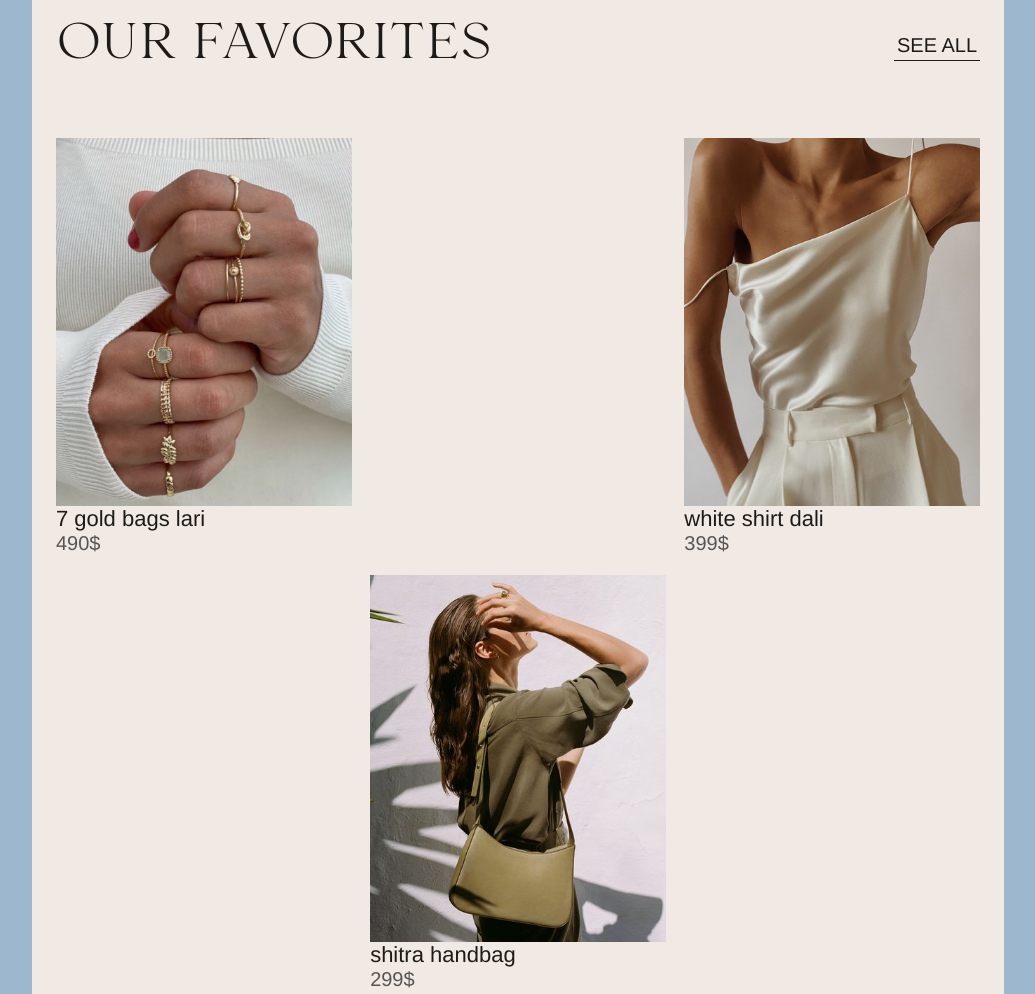
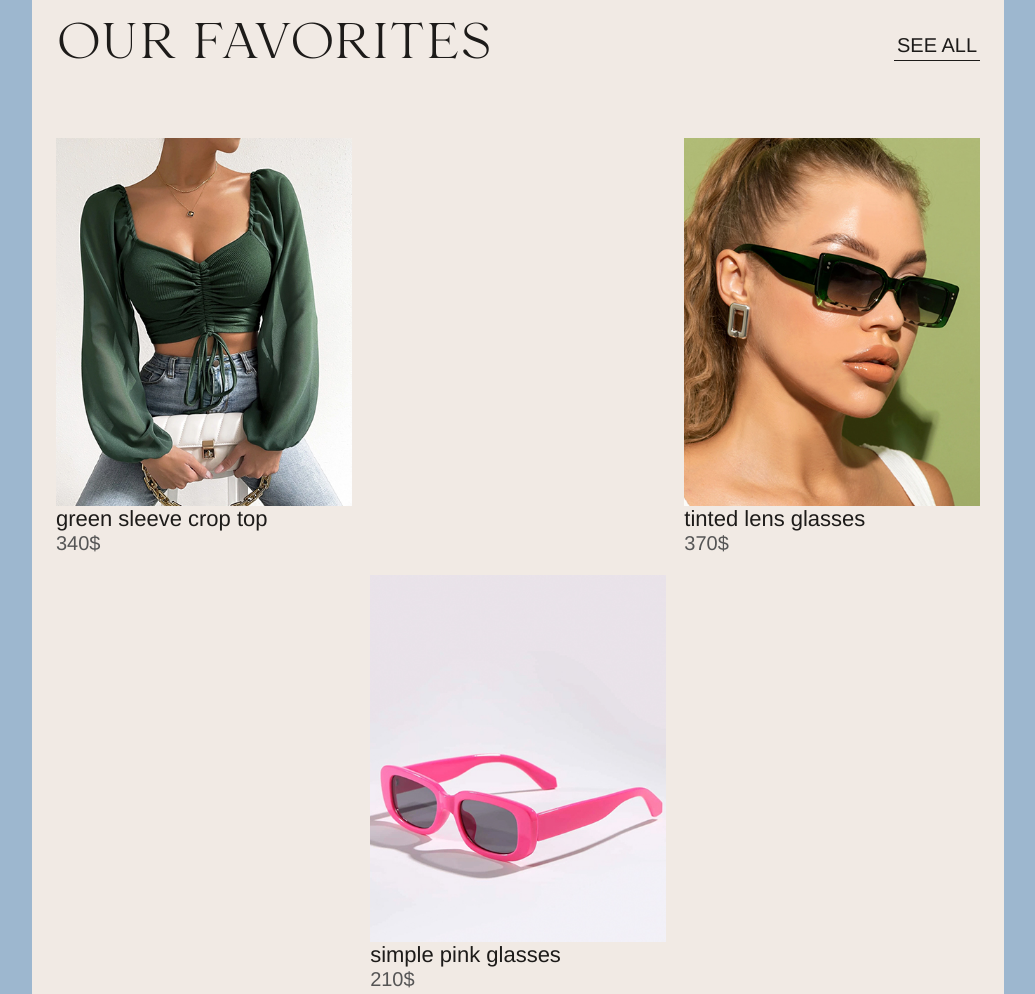
Before and after one commit to mrglk/projectShop, a website built with webpack: page src/html/index.html in a window 1280 px wide. Shown: the part 811-1805 px from the top of the page, without its empty margins (122-1157 px from the left). Built offline with nearby package versions, Linux system fonts and the light colour scheme; files whose address does not match are found by name.

Commit message:
Random products for main

```diff
--- a/src/html/index.html
+++ b/src/html/index.html
@@ -9,7 +9,7 @@
 </head>
 
 <body>
-    <div class="containerBg">
+    <div class="containerBg" id="main">
         <header class="header container">
             <nav class="header__inner container__row">
                 <div class="header__links">
@@ -58,7 +58,7 @@
                     <div class="ourFavorites__content">
                         <div class="ourFavorites__line1">
                             <div class="ourFavorites__item">
-                                <a href="./product.html" class="ourFavorites__productLink">
+                                <a href="./product.html?id=1" class="ourFavorites__productLink">
                                     <div class="ourFavorites__product">
                                         <div class="ourFavorites__imgWrapper">
                                             <img class="ourFavorites__img" src="../img/product_rings.jpg" alt="Rings">
@@ -69,7 +69,7 @@
                                 </a>
                             </div>
                             <div class="ourFavorites__item">
-                                <a href="" class="ourFavorites__productLink">
+                                <a href="./product.html?id=5" class="ourFavorites__productLink">
                                     <div class="ourFavorites__product">
                                         <div class="ourFavorites__imgWrapper">
                                             <img class="ourFavorites__img" src="../img/product_shirt.jpg" alt="Shirt">
@@ -82,7 +82,7 @@
                         </div>
                         <div class="ourFavorites__line2">
                             <div class="ourFavorites__item">
-                                <a href="" class="ourFavorites__productLink">
+                                <a href="./product.html?id=2" class="ourFavorites__productLink">
                                     <div class="ourFavorites__product">
                                         <div class="ourFavorites__imgWrapper">
                                             <img class="ourFavorites__img" src="../img/photo_hadnbag.jpg" alt="Hadnbag">
--- a/src/index.js
+++ b/src/index.js
@@ -4,9 +4,11 @@ import "./js/search.js";
 
 import { initCatalog } from "./js/catalog";
 import { initProductPage } from "./js/product";
+import { initProductMain } from "./js/mainProducts";
 
 const catalog = document.getElementById('catalog');
 const productPage = document.getElementById('product')
+const mainPage = document.getElementById('main')
 
 if (catalog) {
     initCatalog()
@@ -15,3 +17,7 @@ if (catalog) {
 if (productPage) {
     initProductPage()
 }
+
+if (mainPage) {
+    initProductMain()
+}
--- /dev/null
+++ b/src/js/mainProducts.js
@@ -0,0 +1,37 @@
+import { getProducts } from "./getProducts";
+
+export function initProductMain() {
+
+getProducts().then(data => {
+    randomCardsForMain(data)
+});
+}
+
+function createCardForMain(item) {
+    return ` <div class="ourFavorites__item">
+    <a href="./product.html?id=${item.id}" class="ourFavorites__productLink">
+        <div class="ourFavorites__product">
+            <div class="ourFavorites__imgWrapper">
+                <img class="ourFavorites__img" src="../uploads/${item.image}" alt="Rings">
+            </div>
+            <p class="ourFavorites__name">${item.name}</p>
+            <p class="ourFavorites__price">${item.price}$</p>
+        </div>
+    </a>
+</div>`;
+};
+
+
+function randomCardsForMain(products) {
+    const line1 = document.querySelector(".ourFavorites__line1");
+    const line2 = document.querySelector(".ourFavorites__line2");
+    line1.innerHTML = "";
+    line2.innerHTML = "";
+    const count = products.length;
+
+    for (let i = 0; i < 2; i++) {
+        line1.innerHTML += createCardForMain(products[Math.round(Math.random() * count) + 1])
+    }
+
+    line2.innerHTML = createCardForMain(products[Math.round(Math.random() * count) + 1])
+};
```
